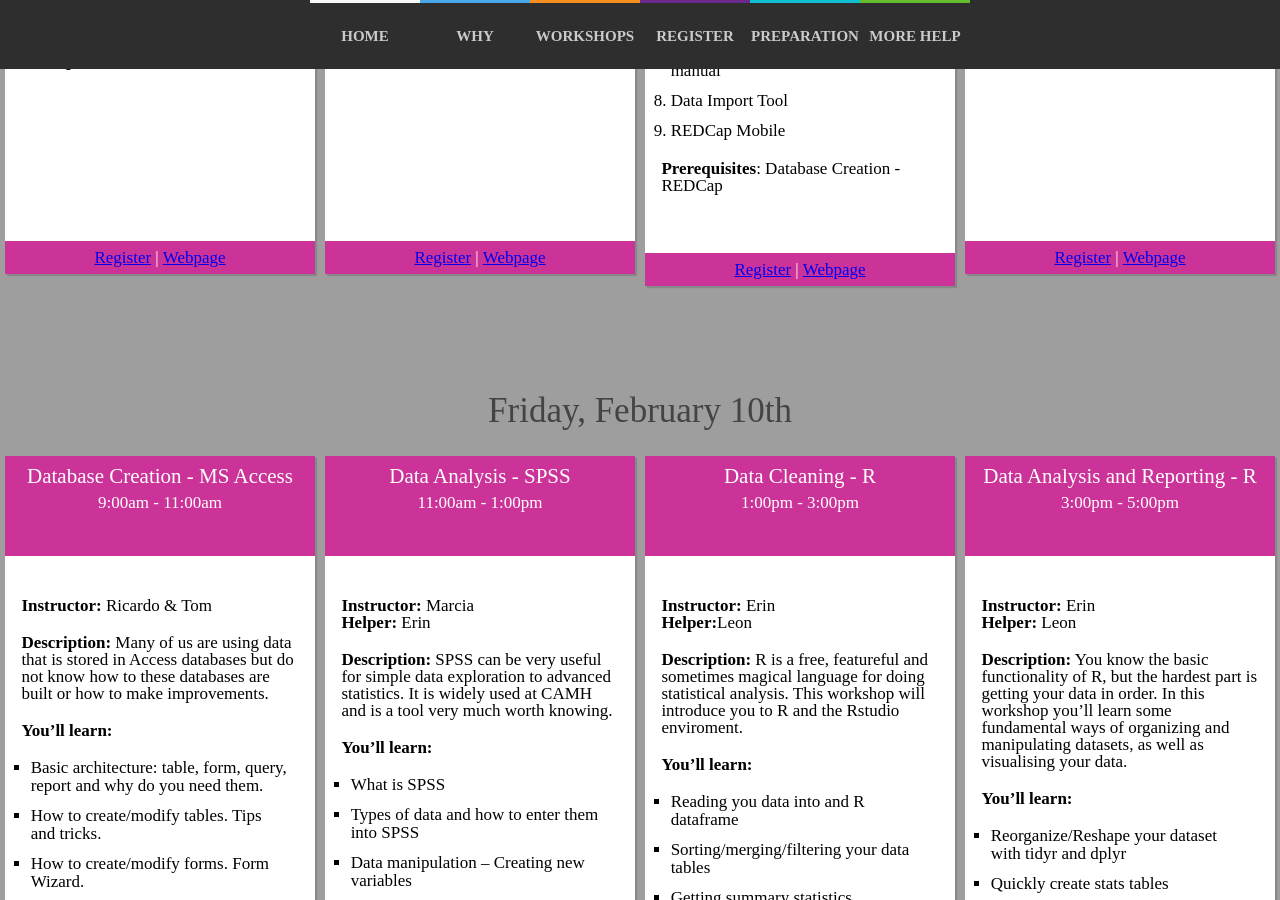
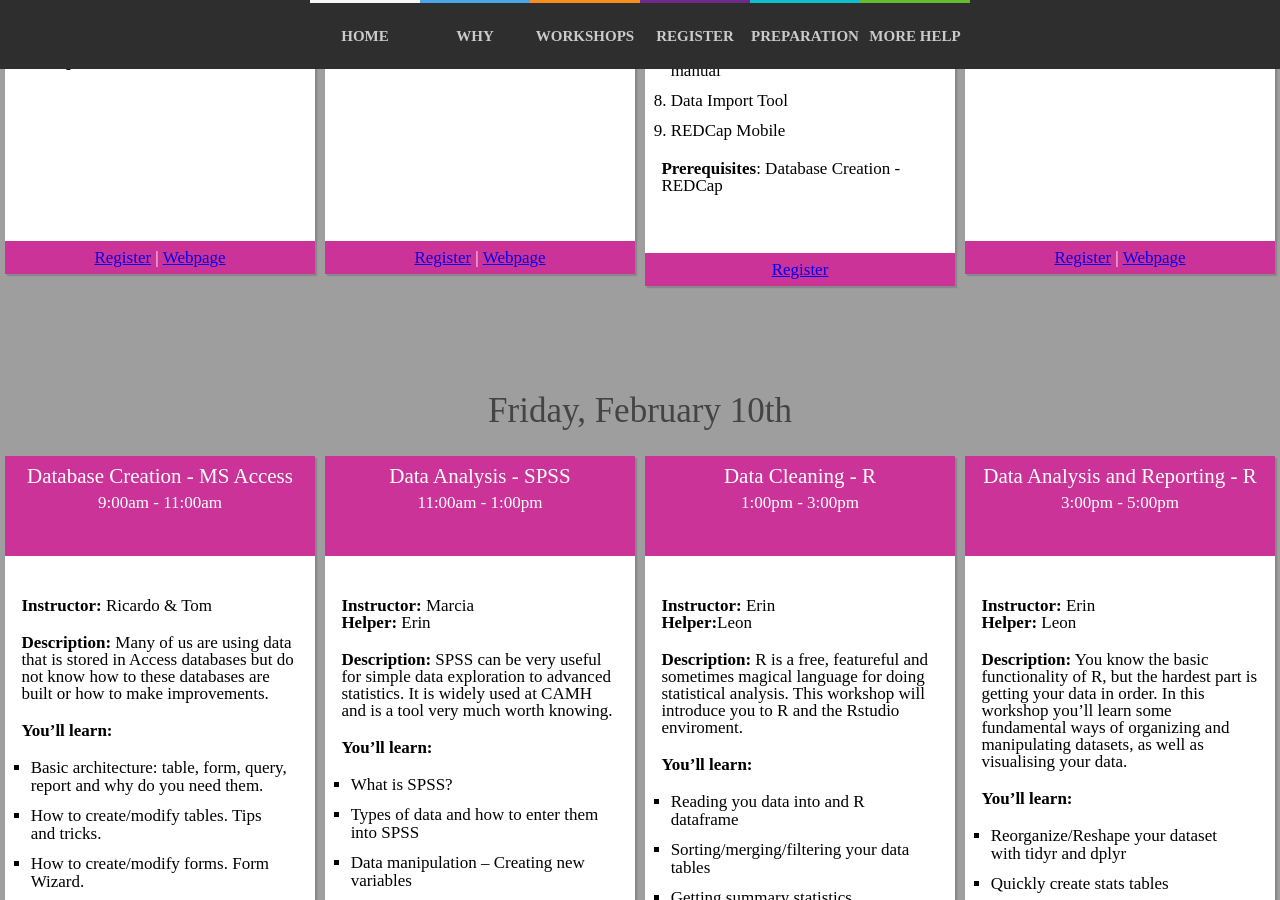
Before and after one commit to CAMH-SCWG/feb-2017-workshops, a Jekyll site: the page built from _posts/2017-01-03-details.md, in a window 1280 px wide and 900 px high, scrolled down 831 px. Built offline with Jekyll 4.4.1, drawn with Linux system fonts in a browser that asks for light colours; nearby versions of some CDN libraries; our own code applies the rules of GitHub Pages for plain Markdown files.

Commit message:
updated website links

```diff
--- a/_posts/2017-01-03-details.md
+++ b/_posts/2017-01-03-details.md
@@ -38,7 +38,7 @@
 
 </div>
 <div class="card-footer">
-<a href="#workshop-schedule-and-registration">Register</a> | <a href="{{site.root}}/workshops/redcap">Webpage</a>
+<a href="#workshop-schedule-and-registration">Register</a> | <a href="{{site.root}}/workshops/redcap_programming">Webpage</a>
 </div>
 </div>
 
@@ -71,7 +71,7 @@
 
 </div>
 <div class="card-footer">
-<a href="#workshop-schedule-and-registration">Register</a> | <a href="{{site.root}}/workshops/redcap">Webpage</a>
+<a href="#workshop-schedule-and-registration">Register</a> | <a href="{{site.root}}/workshops/redcap_management">Webpage</a>
 </div>
 </div>
 
@@ -107,7 +107,7 @@
 
 </div>
 <div class="card-footer">
-<a href="#workshop-schedule-and-registration">Register</a> | <a href="{{site.root}}/workshops/redcap">Webpage</a>
+<a href="#workshop-schedule-and-registration">Register</a>
 </div>
 </div>
 
@@ -193,7 +193,7 @@
 
 **You'll learn:**
 
- - What is SPSS
+ - What is SPSS?
  - Types of data and how to enter them into SPSS
  - Data manipulation – Creating new variables
  - Data manipulation – Sorting
```
